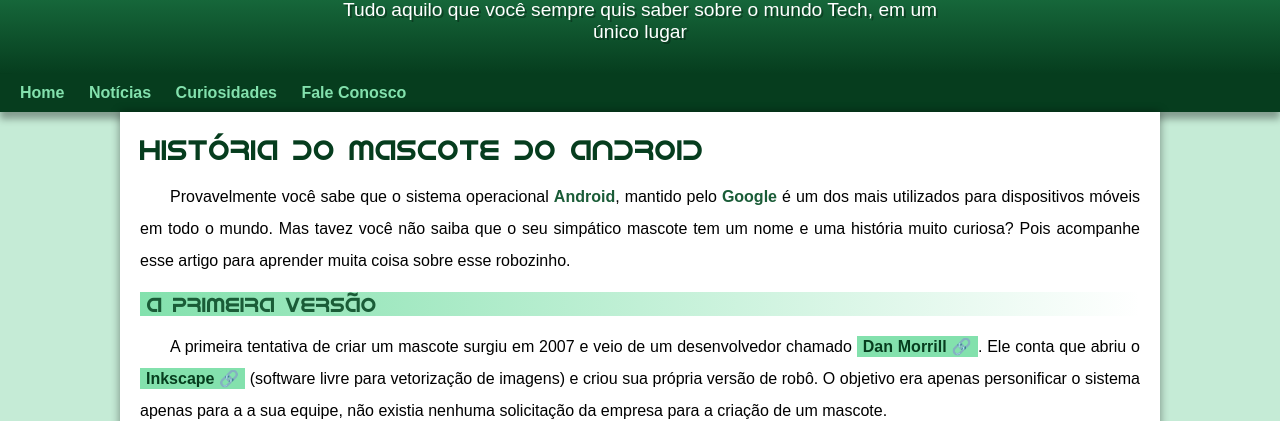
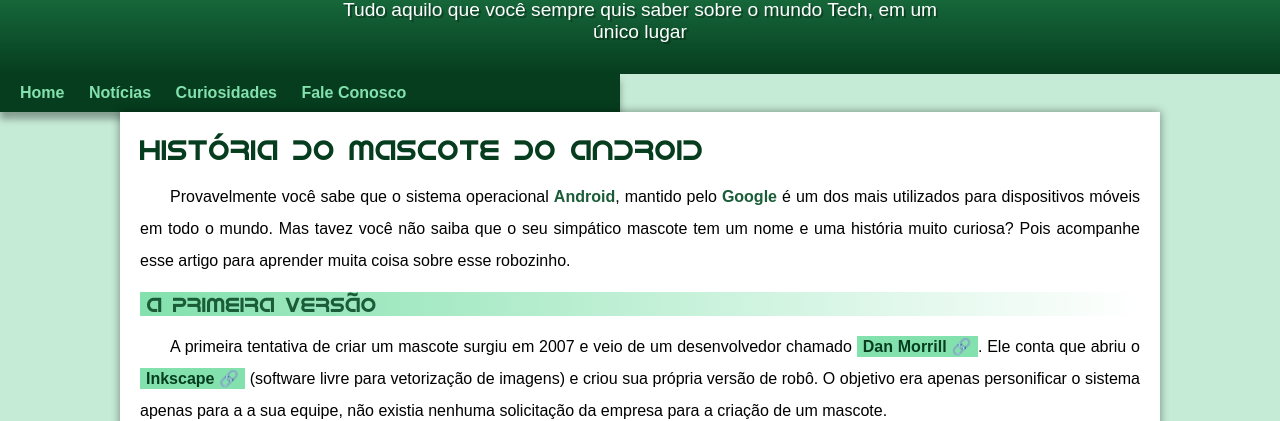
Before and after one commit to ericakelvia/projeto-android, a plain HTML site: page index.html in a window 1280 px wide. Shown: the part 116-537 px from the top of the page. Drawn offline with Linux system fonts and the light colour scheme.

Commit message:
atualização de estilo

```diff
--- a/estilo/style.css
+++ b/estilo/style.css
@@ -67,7 +67,7 @@ nav {
     background-color: var(--cor5);
     padding: 10px;
     box-shadow: 0px 7px 7px rgba(0, 0, 0, 0.336);
-    min-width: 150px;
+    max-width: 600px;
 }
 
 nav > a {
@@ -208,135 +208,3 @@ footer a:hover {
     text-decoration: underline;
     color: var(--cor1);
 }
-
-/* header {
-    font-family: var(--fonte1);
-    color: white;
-    background-image: linear-gradient(to top, #1A5C37, #3DDC84);
-    height: 150px;
-    text-align: center;
-    line-height: 1.5em;
-    padding-top: 10px;
-    margin: 0px;
-}
-
-header  h1 {
-    color: white;
-    font-size: var(--fonte1);
-}
-
-header > p {
-    color: white;
-}
-
-nav {
-    padding: 10px;
-    background-color: var(--cor4);
-}
-
-nav > a {
-    margin-left: 10px;
-    margin-right: 15px;
-    text-decoration: none;
-    color: white;
-}
-
-nav > a:hover{
-    text-decoration: underline;
-    font-weight: bold;
-}
-
-main {
-    background-color: white;
-    min-width: 400px;
-    max-width: 800px;
-    margin: auto;
-    padding: 10px;
-    text-align: justify;
-    font-size: 1.2em;
-    border-radius: 0px 0px 15px 15px;
-}
-
-main  h1 {
-    font-family: var(--fonte2);
-    font-weight: normal;
-    text-shadow: 2px 2px 0px rgba(0, 0, 0, 0.466);
-}
-
-main  h2 {
-    font-family: var(--fonte2);
-    font-size: 1.7em;
-    background-image: linear-gradient(to right, #a8d4bc8c, #c5ebd618);
-}
-
-p {
-    text-indent: 25px;
-    line-height: 1.5em;
-}
-
-div.imagem {
-    text-align: center;
-}
-
-div.video {
-    position: relative;
-    background-color: var(--cor4);
-    height: 0px;
-    margin-left: -10px;
-    margin-right: -10px;
-    margin-bottom: 15px;
-    padding-bottom: 59%;
-}
-
-div.video > iframe {
-    position: absolute;
-    top: 5%;
-    left: 5%;
-    width: 90%;
-    height: 90%;
-}
-
-aside {
-    background-color: var(--cor0);
-    border-radius: 15px;
-    padding: 0px 15px 15px 15px;
-    margin: 10px;
-}
-
-.extra {
-    font-weight: bold;
-    color: white;
-    background-color: #2FA866;
-    border-radius: 15px 15px 0px 0px;
-    margin-left: 0px;
-    padding-top: 10px;
-    padding-bottom: 10px;
-    padding-left: 0px;
-}
-
-ul {
-    list-style-type: '\2714\0020\0020';
-    columns: 2;
-    list-style-position: inside;
-    padding-left: 2px;
-}
-
-.linktexto {
-    color: #1A5C38;
-    text-decoration: none;
-    font-weight: bold;
-}
-
-footer {
-    background-color: var(--cor5);
-    color: white;
-    padding: 7px;
-    margin: 15px 0px 0px 0px;
-    font-size: 0.7em;
-    font-weight: normal;
-}
-
-footer > p {
-    text-align: center;
-    margin: 0px;
-} */
```
